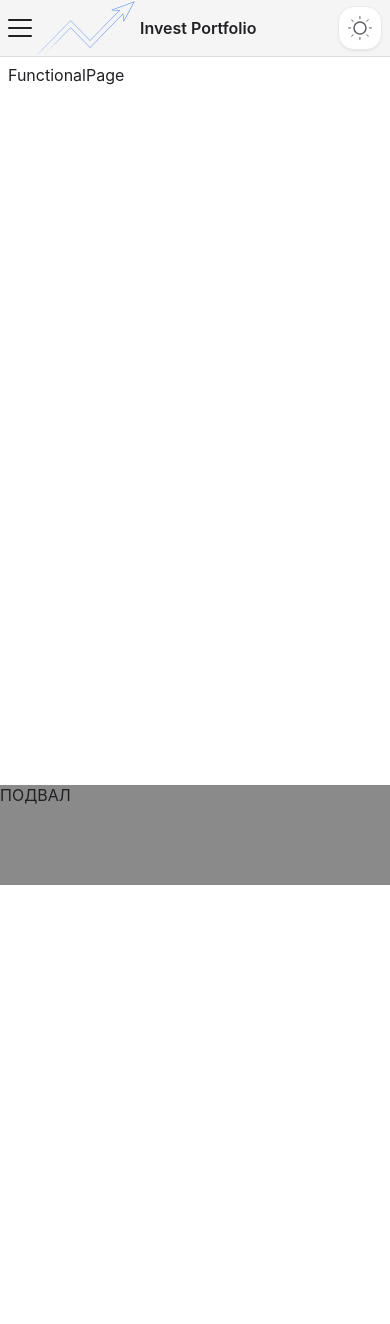
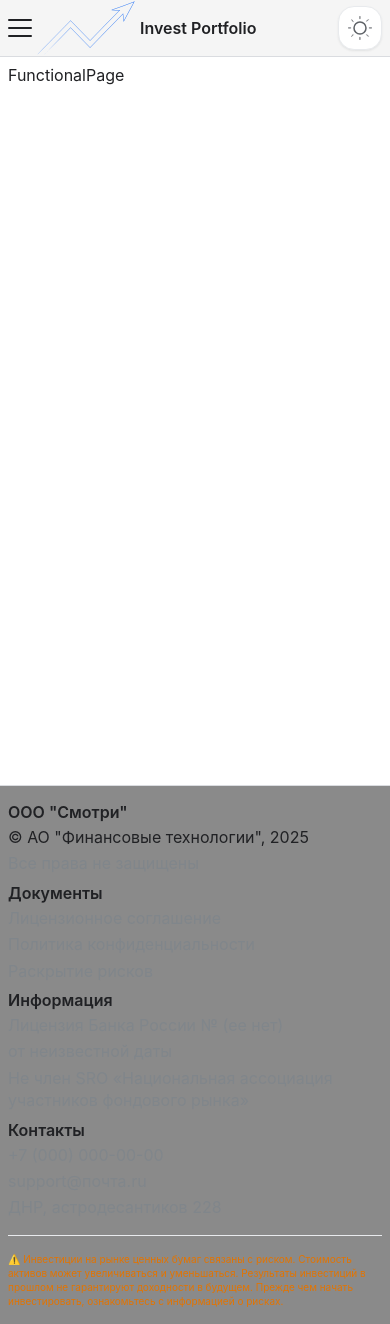
Before and after one commit to Unterseiter/invest-portfolio, a React (Create React App) app in the folder invest-portfolio-frontend/: page /functional in a window 390 px wide. Before the commit the page ends 885 px from the top, so only its background shows below. Built offline with nearby package versions, Linux system fonts and the light colour scheme.

Commit message:
frontend homePage v1.73

```diff
--- a/invest-portfolio-frontend/src/assets/themes/brakepoints.css
+++ b/invest-portfolio-frontend/src/assets/themes/brakepoints.css
@@ -5,6 +5,11 @@
     --sidebar-width-mobile: 280px;
     --sidebar-width-tablet: 280px;
     --sidebar-width-desktop: 320px;
+
+    /* ==================== SIDEBAR SPECIFIC ==================== */
+    --footer-height-mobile: 100px;
+    --footer-height-tablet: 100px;
+    --footer-height-desktop: 100px;
 
     /* ==================== BREAKPOINT VALUES ==================== */
     --breakpoint-mobile: 480px;
--- a/invest-portfolio-frontend/src/assets/themes/themes.css
+++ b/invest-portfolio-frontend/src/assets/themes/themes.css
@@ -2,6 +2,13 @@
 
 /* -----------------------= LIGHT THEME =---------------------------- */
 :root {
+
+ /* ==================== FOOTER SPECIFIC ==================== */
+ --bg-footer: #f8f9fa;
+
+ /* ==================== LAYOUT ==================== */
+ --footer-height: auto; /* Высота будет определяться контентом */
+
   /* ==================== BASE COLORS ==================== */
 
   --chart-color-1: #4285f4;
@@ -248,7 +255,8 @@
   /* Background colors */
   --bg-header: #1e1e1e;
   --bg-sidebar: #252525;
-  --bg-footer: #333333;
+  /* --bg-footer: #333333; */
+  --bg-footer: #252525;
   --bg-page: #2d2d2d;
   --bg-overlay: rgba(0, 0, 0, 0.4);
   --bg-modal: #363636;
@@ -380,6 +388,7 @@
   --card-background: #363636;
   --card-border: #5f6368;
   --card-shadow: 0 1px 2px 0 rgba(0, 0, 0, 0.3);
+
 }
 
 /* -----------------------= CUSTOM THEME =---------------------------- */
--- a/invest-portfolio-frontend/src/components/Align/Footer/Footer.css
+++ b/invest-portfolio-frontend/src/components/Align/Footer/Footer.css
@@ -1,5 +1,235 @@
-    .Footer{
-        background: var(--bg-footer);
-        width: 100%;
-        height: 100px;
+/* ==================== FOOTER BASE STYLES ==================== */
+.footer {
+    background: var(--bg-footer);
+    border-top: 1px solid var(--border-primary);
+    color: var(--color-primary);
+    margin-top: auto;
+}
+
+.footer__container {
+    max-width: var(--container-desktop);
+    margin: 0 auto;
+    padding: var(--spacing-xl) var(--spacing-lg);
+}
+
+.footer__content {
+    display: grid;
+    grid-template-columns: repeat(4, 1fr);
+    gap: var(--spacing-xl);
+    margin-bottom: var(--spacing-lg);
+}
+
+/* ==================== FOOTER SECTIONS ==================== */
+.footer__section {
+    display: flex;
+    flex-direction: column;
+    gap: var(--spacing-sm);
+}
+
+.footer__title {
+    font-size: var(--font-size-md);
+    font-weight: var(--font-weight-semibold);
+    color: var(--color-primary);
+    margin: 0;
+}
+
+.footer__list {
+    list-style: none;
+    margin: 0;
+    padding: 0;
+    display: flex;
+    flex-direction: column;
+    gap: var(--spacing-xs);
+}
+
+.footer__item {
+    margin: 0;
+}
+
+.footer__link {
+    color: var(--color-tertiary);
+    font-size: var(--font-size-sm);
+    text-decoration: none;
+    transition: color var(--transition-fast);
+    line-height: 1.4;
+}
+
+.footer__link:hover,
+.footer__link:focus {
+    color: var(--color-primary);
+    text-decoration: underline;
+}
+
+.footer__text {
+    font-size: var(--font-size-sm);
+    margin: 0;
+    line-height: 1.4;
+}
+
+.footer__text--muted {
+    color: var(--color-tertiary);
+}
+
+.footer__text-group {
+    display: flex;
+    flex-direction: column;
+    gap: var(--spacing-xs);
+}
+
+/* ==================== WARNING SECTION ==================== */
+.footer__warning {
+    border-top: 1px solid var(--border-secondary);
+    padding-top: var(--spacing-lg);
+    margin-top: var(--spacing-lg);
+}
+
+.footer__warning-text {
+    font-size: var(--font-size-xs);
+    color: var(--color-warning);
+    text-align: center;
+    margin: 0;
+    line-height: 1.5;
+    max-width: 800px;
+    margin: 0 auto;
+}
+
+/* ==================== ADAPTIVE BREAKPOINTS ==================== */
+
+/* Tablet (1024px и меньше) */
+@media (max-width: 1024px) {
+    .footer__container {
+        max-width: var(--container-laptop);
+        padding: var(--spacing-lg) var(--spacing-md);
     }
+
+    .footer__content {
+        grid-template-columns: repeat(2, 1fr);
+        gap: var(--spacing-lg);
+    }
+
+    .footer__warning-text {
+        font-size: var(--font-size-xs);
+    }
+}
+
+/* Mobile (768px и меньше) */
+@media (max-width: 768px) {
+    .footer__container {
+        max-width: 100%;
+        padding: var(--spacing-lg) var(--spacing-sm);
+    }
+
+    .footer__content {
+        grid-template-columns: 1fr;
+        gap: var(--spacing-md);
+        margin-bottom: var(--spacing-md);
+    }
+
+    .footer__section {
+        gap: var(--spacing-xs);
+    }
+
+    .footer__title {
+        font-size: var(--font-size-sm);
+    }
+
+    .footer__text,
+    .footer__link {
+        font-size: var(--font-size-xs);
+    }
+
+    .footer__warning {
+        padding-top: var(--spacing-md);
+        margin-top: var(--spacing-md);
+    }
+
+    .footer__warning-text {
+        font-size: 11px;
+        text-align: left;
+    }
+}
+
+/* Small Mobile (480px и меньше) */
+@media (max-width: 480px) {
+    .footer__container {
+        padding: var(--spacing-md) var(--spacing-sm);
+    }
+
+    .footer__content {
+        gap: var(--spacing-sm);
+    }
+
+    .footer__warning-text {
+        font-size: 10px;
+        line-height: 1.4;
+    }
+}
+
+/* ==================== DARK THEME ENHANCEMENTS ==================== */
+[data-theme="dark"] .footer {
+    background: var(--bg-footer);
+    border-top-color: var(--border-secondary);
+}
+
+[data-theme="dark"] .footer__link {
+    color: var(--color-quaternary);
+}
+
+[data-theme="dark"] .footer__link:hover,
+[data-theme="dark"] .footer__link:focus {
+    color: var(--color-primary);
+}
+
+[data-theme="dark"] .footer__warning {
+    border-top-color: var(--border-tertiary);
+}
+
+/* ==================== ACCESSIBILITY ==================== */
+@media (prefers-reduced-motion: reduce) {
+    .footer__link {
+        transition: none;
+    }
+}
+
+/* High contrast support */
+@media (prefers-contrast: high) {
+    .footer {
+        border-top-width: 2px;
+    }
+
+    .footer__warning {
+        border-top-width: 2px;
+    }
+
+    .footer__link {
+        text-decoration: underline;
+    }
+}
+
+/* Focus styles */
+.footer__link:focus-visible {
+    outline: 2px solid var(--color-accent);
+    outline-offset: 2px;
+    border-radius: var(--radius-sm);
+}
+
+/* ==================== PRINT STYLES ==================== */
+@media print {
+    .footer {
+        background: white !important;
+        border-top: 1px solid #000;
+        color: #000;
+    }
+
+    .footer__link {
+        color: #000 !important;
+    }
+
+    .footer__text--muted {
+        color: #333 !important;
+    }
+
+    .footer__warning-text {
+        color: #8B7500 !important;
+    }
+}
--- a/invest-portfolio-frontend/src/components/Align/Footer/Footer.jsx
+++ b/invest-portfolio-frontend/src/components/Align/Footer/Footer.jsx
@@ -1,10 +1,96 @@
-import './Footer.css'
+import React from 'react';
+import { Link } from 'react-router-dom';
+import './Footer.css';
 
-function Footer() {
-    return(
-        <footer className="Footer">
-ПОДВАЛ
-        </footer>
-    )
-}
-export default Footer;
+const Footer = () => {
+  const currentYear = new Date().getFullYear();
+
+  return (
+    <footer className="footer" role="contentinfo">
+      <div className="footer__container">
+        <div className="footer__content">
+
+          {/* Компания */}
+          <div className="footer__section">
+            <h3 className="footer__title">ООО "Смотри"</h3>
+            <p className="footer__text">
+              © АО "Финансовые технологии", {currentYear}
+            </p>
+            <p className="footer__text footer__text--muted">
+              Все права не защищены
+            </p>
+          </div>
+
+          {/* Документы */}
+          <div className="footer__section">
+            <h3 className="footer__title">Документы</h3>
+            <ul className="footer__list">
+              <li className="footer__item">
+                <Link
+                  to="/license-agreement"
+                  className="footer__link"
+                >
+                  Лицензионное соглашение
+                </Link>
+              </li>
+              <li className="footer__item">
+                <Link
+                  to="/privacy-policy"
+                  className="footer__link"
+                >
+                  Политика конфиденциальности
+                </Link>
+              </li>
+              <li className="footer__item">
+                <Link
+                  to="/risk-disclosure"
+                  className="footer__link"
+                >
+                  Раскрытие рисков
+                </Link>
+              </li>
+            </ul>
+          </div>
+
+          {/* Регуляторная информация */}
+          <div className="footer__section">
+            <h3 className="footer__title">Информация</h3>
+            <div className="footer__text-group">
+              <p className="footer__text footer__text--muted">
+                Лицензия Банка России № (ее нет)
+              </p>
+              <p className="footer__text footer__text--muted">
+                от неизвестной даты
+              </p>
+              <p className="footer__text footer__text--muted">
+                Не член SRO «Национальная ассоциация участников фондового рынка»
+              </p>
+            </div>
+          </div>
+
+          {/* Контакты */}
+          <div className="footer__section">
+            <h3 className="footer__title">Контакты</h3>
+            <div className="footer__text-group">
+              <p className="footer__text footer__text--muted">+7 (000) 000-00-00</p>
+              <p className="footer__text footer__text--muted">support@почта.ru</p>
+              <p className="footer__text footer__text--muted">ДНР, астродесантиков 228</p>
+            </div>
+          </div>
+        </div>
+
+        {/* Предупреждение о рисках */}
+        <div className="footer__warning">
+          <p className="footer__warning-text">
+            ⚠️ Инвестиции на рынке ценных бумаг связаны с риском.
+            Стоимость активов может увеличиваться и уменьшаться.
+            Результаты инвестиций в прошлом не гарантируют доходности в будущем.
+            Прежде чем начать инвестировать, ознакомьтесь с информацией о рисках.
+          </p>
+        </div>
+      </div>
+    </footer>
+  );
+};
+
+export default React.memo(Footer);
--- a/invest-portfolio-frontend/src/components/Align/Sidebar/Sidebar.css
+++ b/invest-portfolio-frontend/src/components/Align/Sidebar/Sidebar.css
@@ -7,7 +7,7 @@
     position: fixed;
     top: var(--header-height-desktop);
     left: 0;
-    z-index: 100;
+    z-index: 9;
     display: flex;
     flex-direction: column;
     transition: transform var(--transition-normal);
```
